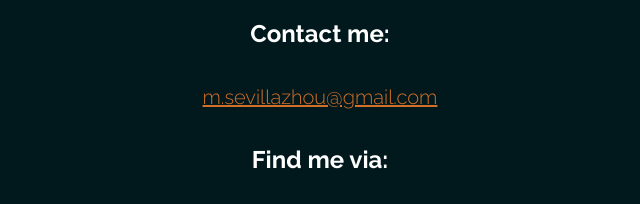
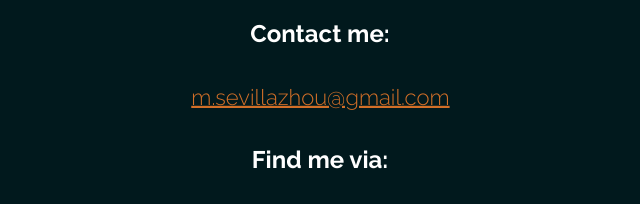
Before and after one commit to mila-sevilla/personal-website, a plain HTML site: page index.html in a window 1280 px wide. In both pictures the pointer is over the link "m.sevillazhou@gmail.com". Shown: the part 303-507 px from the top of the page, 320-960 px from the left. Drawn offline with Linux system fonts and the light colour scheme.

Commit message:
Added in Contact section scale on hover effect

```diff
--- a/main.css
+++ b/main.css
@@ -253,6 +253,14 @@
     padding: 75px 0 20px 0;
     margin: 0px 30px;
     background-position: center top;
+    transition: all .2s ease-in-out;
+}
+
+.linkedIn:hover,
+.github:hover,
+.instagram:hover,
+.email:hover {
+    transform: scale(1.1);
 }
 
 .linkedIn {
@@ -271,6 +279,7 @@
     color: #D26F28;
     font-size: 20px;
     padding: 10px;
+    transition: all .2s ease-in-out;
 }
 
 /* //////////////////////////////// Media Queries /////////////////////////////////////////// */
```
